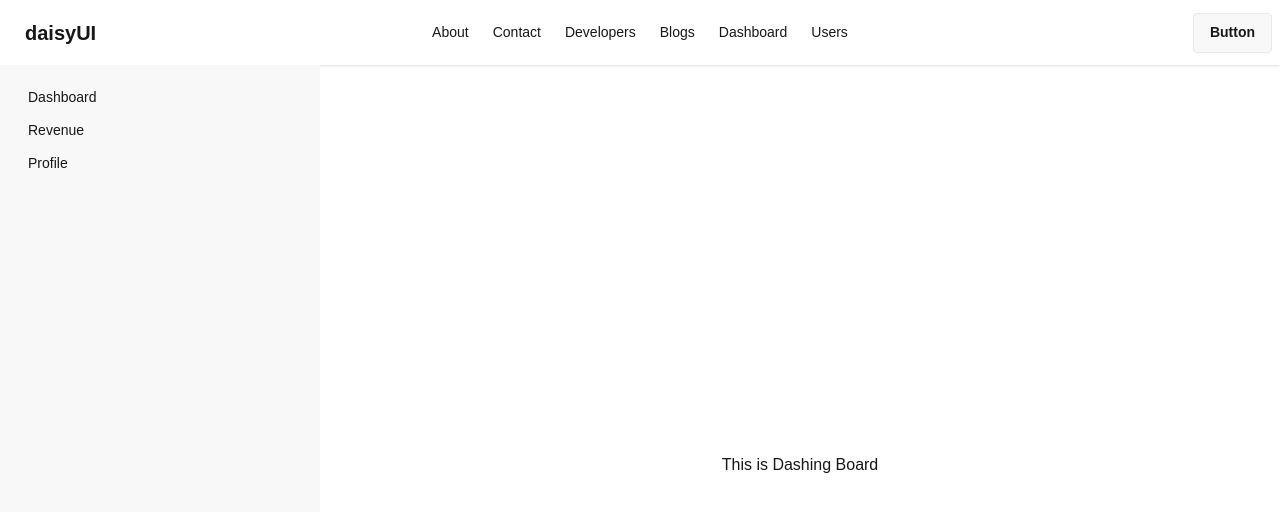
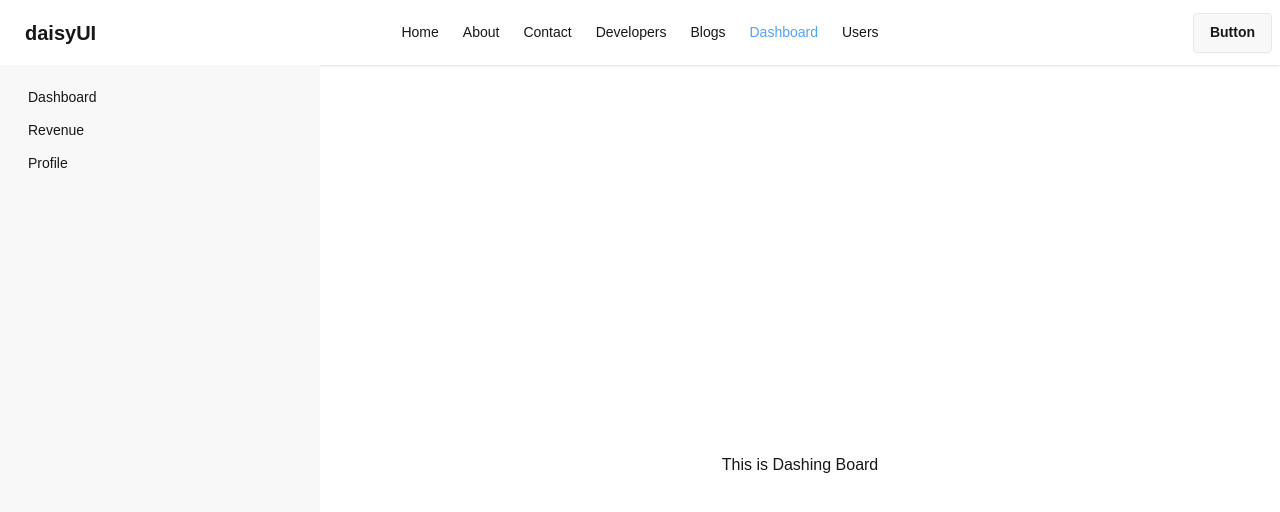
Before and after one commit to piasmajumdar/next-js-my-app, a Next.js app: page /dashboard in a window 1280 px wide. Shown: the top 512 px of the page. Built offline with nearby package versions, Linux system fonts and the light colour scheme.

Commit message:
Add metadata to dashboard and users pages; enhance Navbar with active link styling; implement NotFound component

```diff
--- a/src/app/dashboard/page.jsx
+++ b/src/app/dashboard/page.jsx
@@ -1,3 +1,8 @@
+export const metadata = {
+  title: 'Dashboard',
+  description: '...',
+}
+
 
 const DashboardPage = () => {
     return (
--- a/src/app/layout.js
+++ b/src/app/layout.js
@@ -13,7 +13,7 @@ const geistMono = Geist_Mono({
 });
 
 export const metadata = {
-  title: "Create Next App",
+  title: "My Users and Blog App",
   description: "Generated by create next app",
 };
 
--- /dev/null
+++ b/src/app/not-found.jsx
@@ -0,0 +1,11 @@
+
+const NotFound = () => {
+    return (
+        <div>
+            <h2>Page Not Found</h2>
+            <p>The page you are looking for is not here.</p>
+        </div>
+    );
+};
+
+export default NotFound;
--- a/src/app/users/page.jsx
+++ b/src/app/users/page.jsx
@@ -1,4 +1,10 @@
 import Link from "next/link";
+
+export const metadata = {
+    title: 'All Users',
+    description: 'All the users information',
+}
+
 
 const UsersPage = async () => {
     const res = await fetch('https://jsonplaceholder.typicode.com/users');
--- a/src/components/Navbar.jsx
+++ b/src/components/Navbar.jsx
@@ -1,15 +1,20 @@
+"use client"
 import Link from 'next/link';
+import { usePathname } from 'next/navigation';
 import React from 'react';
 
 const Navbar = () => {
+    const pathName = usePathname()
+    console.log('Pathname is in the Navbar', pathName)
 
     const links = <>
-        <li><Link href='/about'>About</Link></li>
-        <li><Link href="/contact">Contact</Link></li>
-        <li><Link href="/about/developers">Developers</Link></li>
-        <li><Link href="/blogs">Blogs</Link></li>
-        <li><Link href="/dashboard">Dashboard</Link></li>
-        <li><Link href="/users">Users</Link></li>
+        <li><Link className={pathName === '/' ? 'text-blue-400': ''} href='/'>Home</Link></li>
+        <li><Link className={pathName === '/about' ? 'text-blue-400': ''} href='/about'>About</Link></li>
+        <li><Link className={pathName === '/contact' ? 'text-blue-400': ''} href="/contact">Contact</Link></li>
+        <li><Link className={pathName === '/about/developers' ? 'text-blue-400' : ''} href="/about/developers">Developers</Link></li>
+        <li><Link className={pathName === '/blogs' ? 'text-blue-400': ''} href="/blogs">Blogs</Link></li>
+        <li><Link className={pathName === '/dashboard' ? 'text-blue-400': ''} href="/dashboard">Dashboard</Link></li>
+        <li><Link className={pathName === '/users' ? 'text-blue-400': ''} href="/users">Users</Link></li>
     </>
     return (
         <div>
```
